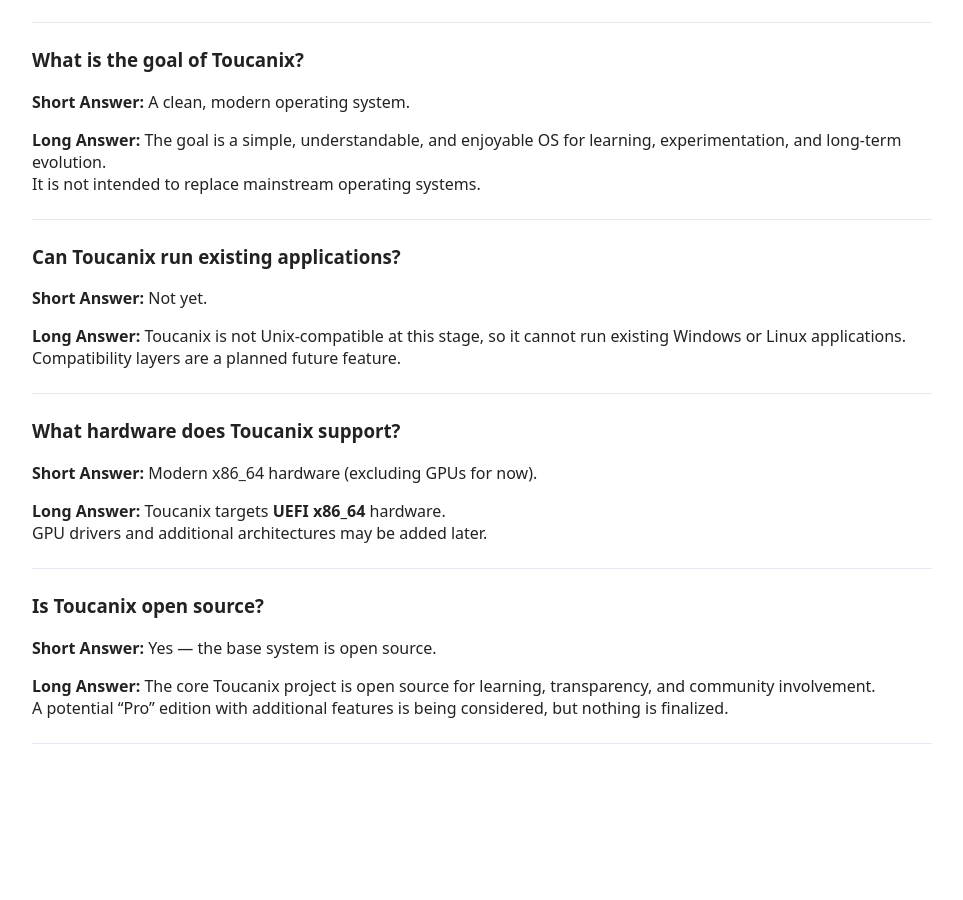
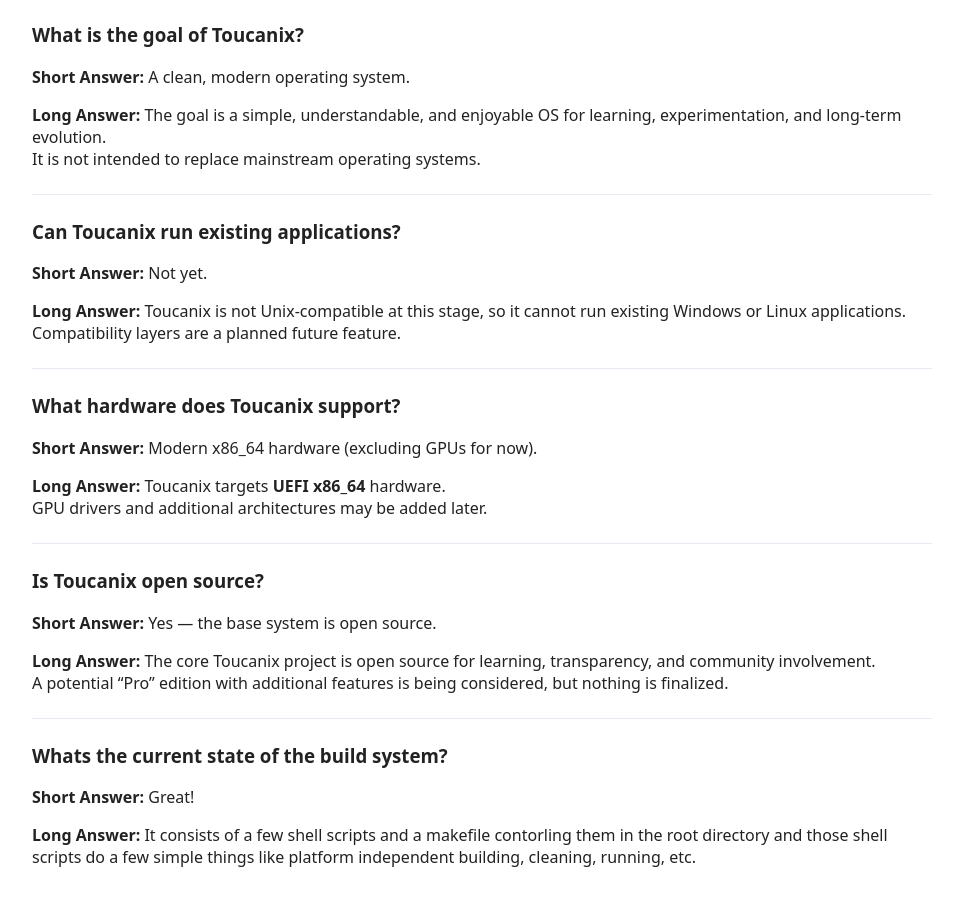
Before and after one commit to CorgiMasterEpic/toucanix-site, a Jekyll site: the page built from faq/index.md, in a window 1280 px wide and 900 px high, scrolled down 960 px. Shown: the whole window, without its empty margins (158-1121 px from the left). Built offline with Jekyll 4.4.1, drawn with Linux system fonts in a browser that asks for light colours; before the commit the page ends 1736 px from its top, so only the background shows below that.

Commit message:
Add FAQ entry on build system status
Added a new FAQ entry about the current state of the build system.

```diff
--- a/faq/index.md
+++ b/faq/index.md
@@ -4,7 +4,6 @@ layout: default
 ---
 
 <link rel="stylesheet" href="/assets/css/theme.css">
----
 
 ## FAQ
 
@@ -79,3 +78,9 @@ GPU drivers and additional architectures may be added later.
 A potential “Pro” edition with additional features is being considered, but nothing is finalized.
 
 ---
+
+### Whats the current state of the build system?
+
+**Short Answer:** Great!
+
+**Long Answer:** It consists of a few shell scripts and a makefile contorling them in the root directory and those shell scripts do a few simple things like platform independent building, cleaning, running, etc.
```
